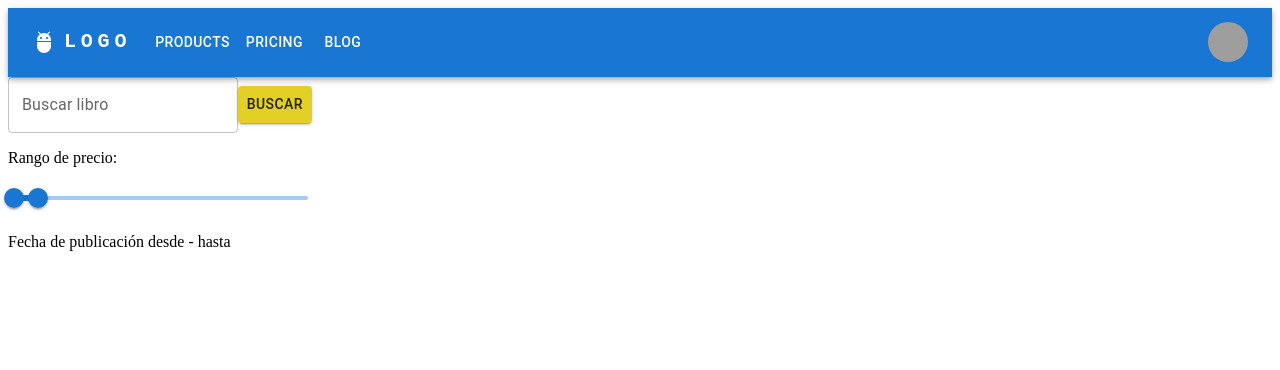
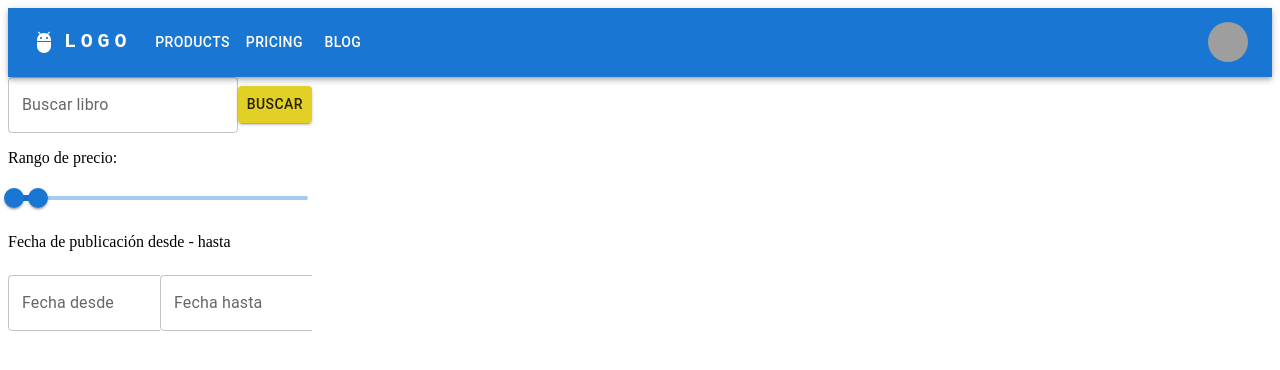
Before and after one commit to jorgeoleaa/thegoldenbook-spa, a React (Vite) app: page / in a window 1280 px wide. Shown: the top 370 px of the page. Built offline with nearby package versions, Linux system fonts and the light colour scheme; grey boxes are pictures that could not be loaded.

Commit message:
Add form fields

```diff
--- a/src/components/LibroSearch.tsx
+++ b/src/components/LibroSearch.tsx
@@ -94,26 +94,26 @@ const LibroSearch: FC = () => {
                     justifyContent="center"
                     alignItems="center"
                 >
-                    {/*
                     <LocalizationProvider dateAdapter={AdapterDayjs}>
                         <DemoContainer components={['DatePicker']}>
                             <DatePicker
-                            value={dayjs(fechaDesde)}
-                            onChange={(nuevaFechaDesde) => setFechaDesde(nuevaFechaDesde?.toDate())}
-                            label="Fecha desde"
+                                value={fechaDesde ? dayjs(fechaDesde) : null}
+                                onChange={(nuevaFechaDesde) => setFechaDesde(nuevaFechaDesde?.toDate())}
+                                label="Fecha desde"
+                                format="YYYY-MM-DD"
                             />
                         </DemoContainer>
                     </LocalizationProvider>
                     <LocalizationProvider dateAdapter={AdapterDayjs}>
                         <DemoContainer components={['DatePicker']}>
-                        <DatePicker
-                            value={dayjs(fechaHasta)}
-                            onChange={(nuevaFechaHasta) => setFechaHasta(nuevaFechaHasta?.toDate())}
-                            label="Fecha desde"
+                            <DatePicker
+                                value={fechaHasta ? dayjs(fechaHasta) : null}
+                                onChange={(nuevaFechaHasta) => setFechaHasta(nuevaFechaHasta?.toDate())}
+                                label="Fecha hasta"
+                                format="YYYY-MM-DD"
                             />
                         </DemoContainer>
                     </LocalizationProvider>
-                    */}
                 </Box>
             </Grid2>
             <Grid2 size={9}>
```
